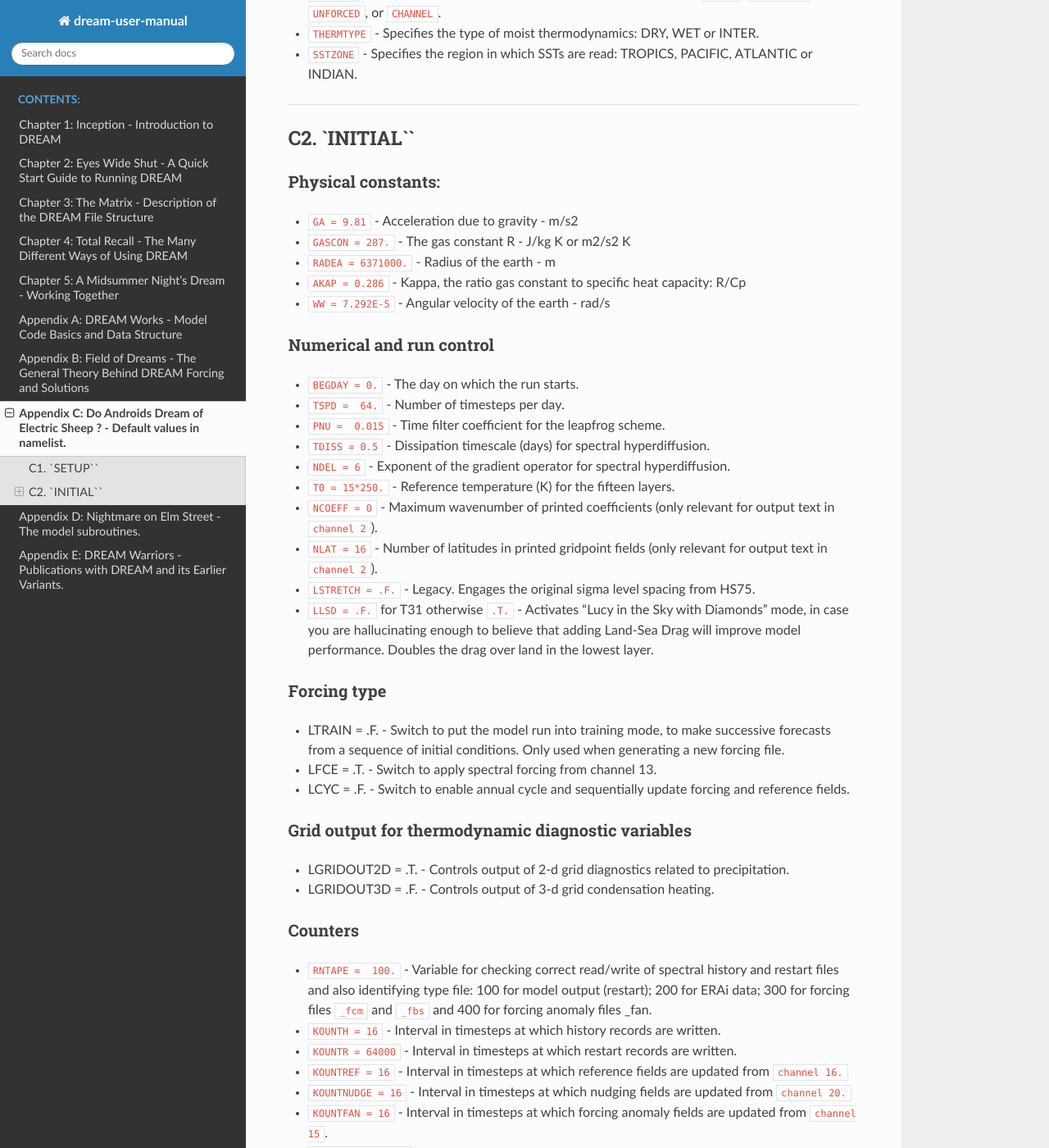
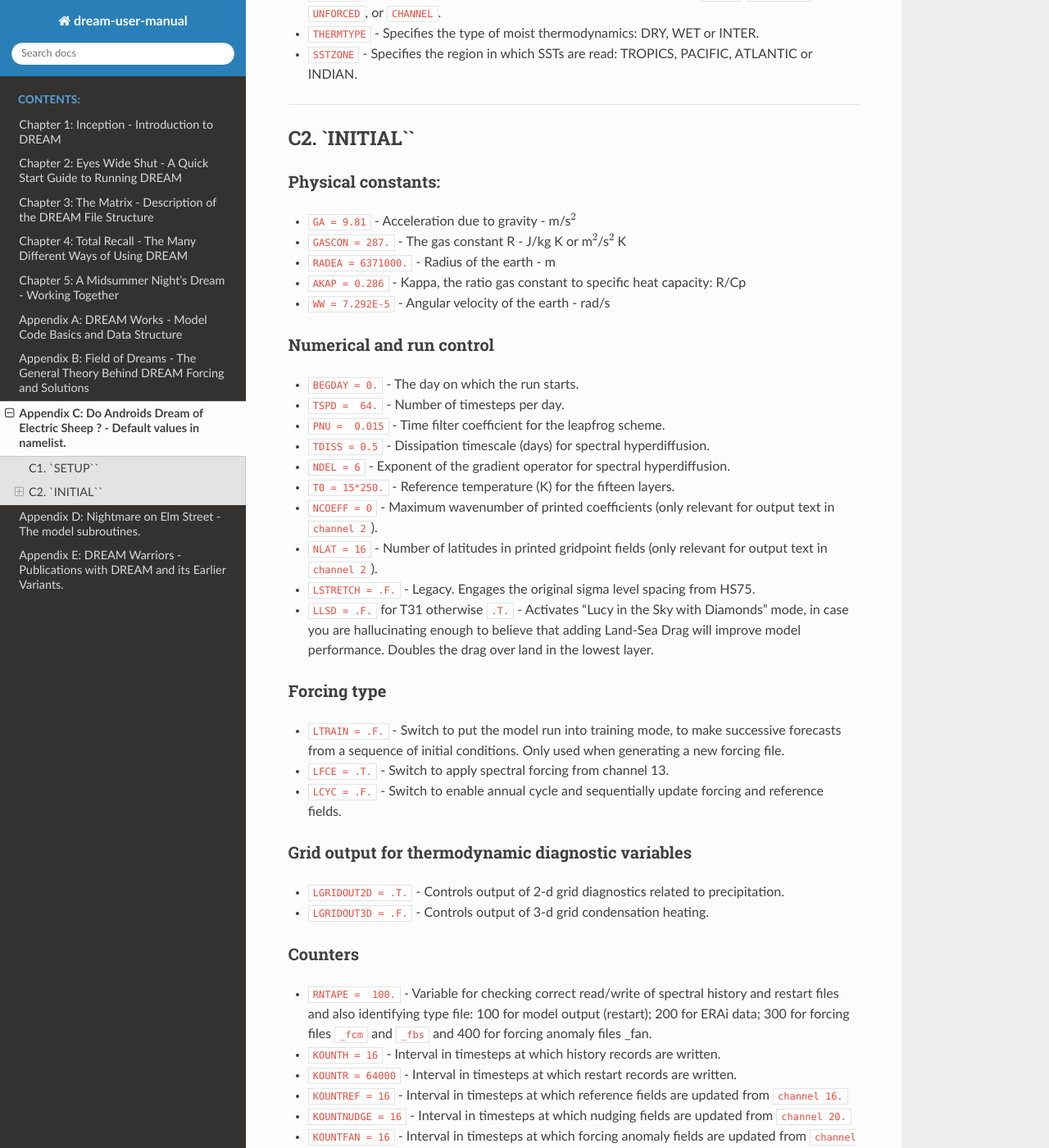
Before and after one commit to dream-gcm/usermanual, a Sphinx documentation site: the page built from source/AppendixC.md, in a window 1280 px wide and 1400 px high, scrolled down 742 px. Shown: the whole window at 82% size. Built offline with Sphinx 7.4.7 and the Read the Docs theme 2.0.0, drawn with Linux system fonts in a browser that asks for light colours.

Commit message:
SLX: Upd appendix C

```diff
--- a/source/AppendixC.md
+++ b/source/AppendixC.md
@@ -18,8 +18,8 @@ The following three string variables engage packages of namelist parameters - th
 ## C2. `INITIAL``
 
 ### Physical constants:
-* `GA = 9.81` - Acceleration due to gravity - m/s2
-* `GASCON = 287.` - The gas constant R - J/kg K or m2/s2 K
+* `GA = 9.81` - Acceleration due to gravity - m/s$^2$
+* `GASCON = 287.` - The gas constant R - J/kg K or m$^2$/s$^2$ K
 * `RADEA = 6371000.` - Radius of the earth - m
 * `AKAP = 0.286` - Kappa, the ratio gas constant to specific heat capacity: R/Cp
 * `WW = 7.292E-5` - Angular velocity of the earth - rad/s
@@ -37,13 +37,13 @@ The following three string variables engage packages of namelist parameters - th
 * `LLSD = .F.` for T31 otherwise `.T.` - Activates “Lucy in the Sky with Diamonds” mode, in case you are hallucinating enough to believe that adding Land-Sea Drag will improve model performance. Doubles the drag over land in the lowest layer.
 
 ### Forcing type
-* LTRAIN = .F. - Switch to put the model run into training mode, to make successive forecasts from a sequence of initial conditions. Only used when generating a new forcing file.
-* LFCE = .T. - Switch to apply spectral forcing from channel 13.
-* LCYC = .F. - Switch to enable annual cycle and sequentially update forcing and reference fields.
+* `LTRAIN = .F.` - Switch to put the model run into training mode, to make successive forecasts from a sequence of initial conditions. Only used when generating a new forcing file.
+* `LFCE = .T.` - Switch to apply spectral forcing from channel 13.
+* `LCYC = .F.` - Switch to enable annual cycle and sequentially update forcing and reference fields.
 
 ### Grid output for thermodynamic diagnostic variables
-* LGRIDOUT2D = .T. - Controls output of 2-d grid diagnostics related to precipitation.
-* LGRIDOUT3D = .F. - Controls output of 3-d grid condensation heating.
+* `LGRIDOUT2D = .T.` - Controls output of 2-d grid diagnostics related to precipitation.
+* `LGRIDOUT3D = .F.` - Controls output of 3-d grid condensation heating.
 
 ### Counters
 * `RNTAPE =  100.` - Variable for checking correct read/write of spectral history and restart files and also identifying type file: 100 for model output (restart); 200 for ERAi data; 300 for forcing files `_fcm` and `_fbs` and 400 for forcing anomaly files _fan.
```
